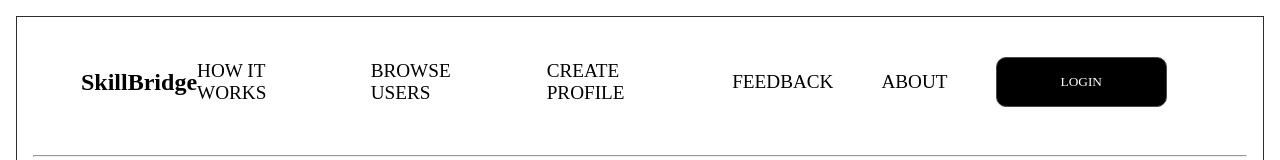
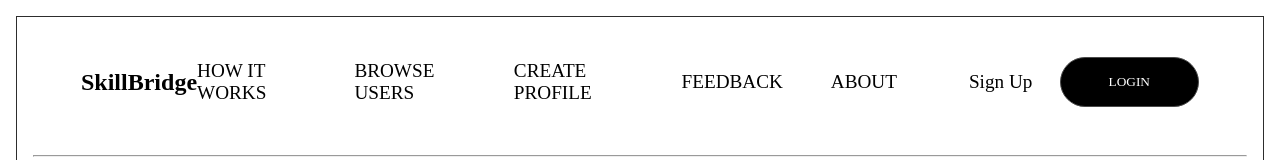
Before and after one commit to Krunal022/odoo-hack25-binaryKnights, a plain HTML site: page index.html in a window 1280 px wide. Shown: the top 160 px of the page. Drawn offline with Linux system fonts and the light colour scheme.

Commit message:
style login/signup buttons!

```diff
--- a/index.html
+++ b/index.html
@@ -16,7 +16,10 @@
           <a href="#create">CREATE PROFILE</a>
           <a href="#feedback">FEEDBACK</a>
           <a href="#about">ABOUT</a>
-          <button>LOGIN</button>
+          <div class="buttons">
+            <button class="signup">Sign Up</button>
+            <button class="login">LOGIN</button>
+          </div>
         </div>
       </nav>
 
--- a/src/styles/style.css
+++ b/src/styles/style.css
@@ -357,13 +357,33 @@ footer .row {
         text-decoration: none;
     }
 
-    nav .links button {
+    nav .links .buttons {
+        display: flex;
+        gap: .2rem;
+    }
+
+    nav .links .buttons .signup {
+        cursor: pointer;
+        font-size: 1.2rem;
+        border: none;
+        color: rgb(0, 0, 0);
+        text-wrap: nowrap;
+    }
+
+    nav .links .buttons .login {
+        cursor: pointer;
         color: white;
         background-color: black;
-        border-radius: 10px;
-        margin-right: 2rem;
-        padding: 1rem 4rem;
+        border-radius: 25px;
+        /* margin-right: 1rem; */
+        padding: 1rem 3rem;
         text-wrap: nowrap;
+        transition: all 0.3s ease;
+    }
+
+    nav .links .login:hover {
+        color: white;
+        background-color: rgba(0, 0, 0, 0.8);
     }
 }
 
```
